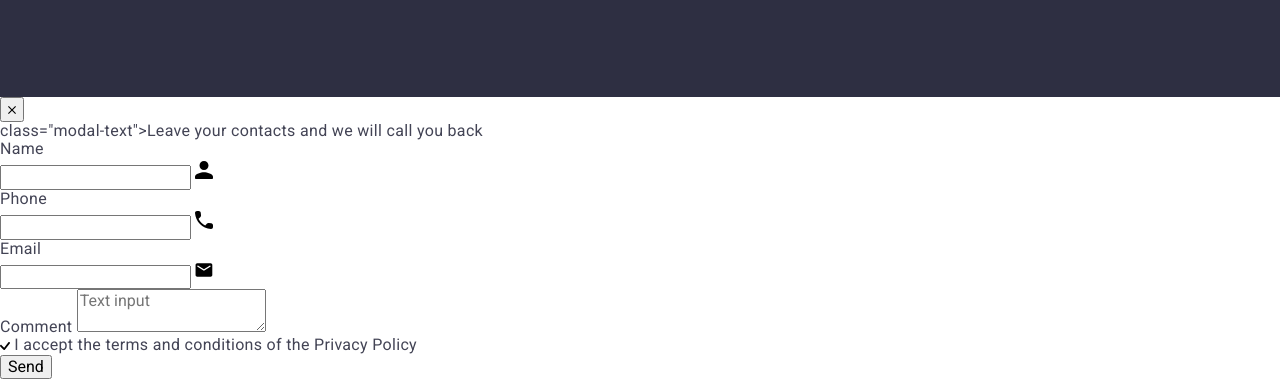
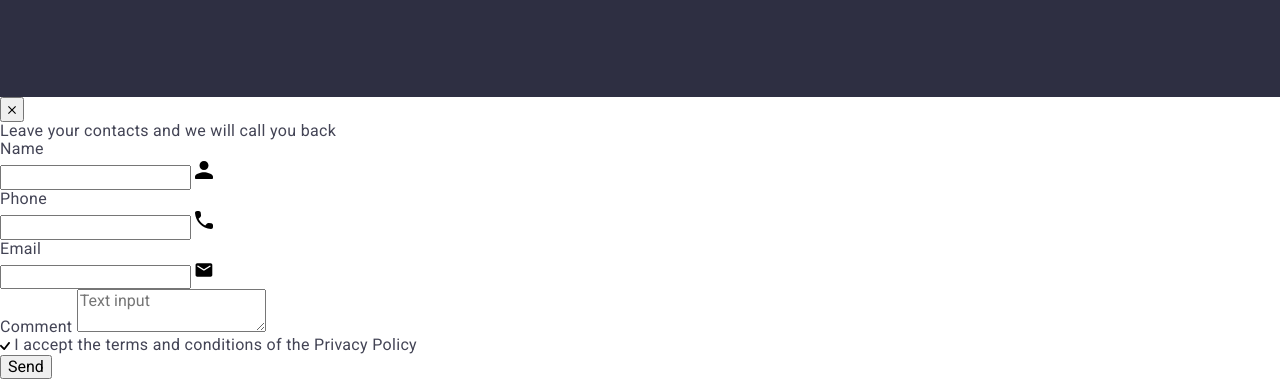
Before and after one commit to IvanKapytsia/goit-markup-hw-05, a plain HTML site: page index.html in a window 1280 px wide. Shown: the part 3153-3532 px from the top of the page. Drawn offline with nearby package versions, Linux system fonts and the light colour scheme.

Commit message:
add modal&svg2

```diff
--- a/index.html
+++ b/index.html
@@ -483,7 +483,7 @@
             <use href="./images/icons.svg#icon-close-btn"></use>
           </svg>
         </button>
-        <p>class="modal-text">Leave your contacts and we will call you back</p>
+        <p class="modal-text">Leave your contacts and we will call you back</p>
         <form class="modal-form">
           <div class="form-group">
             <label class="form-label" for="user-name">Name</label>
```
